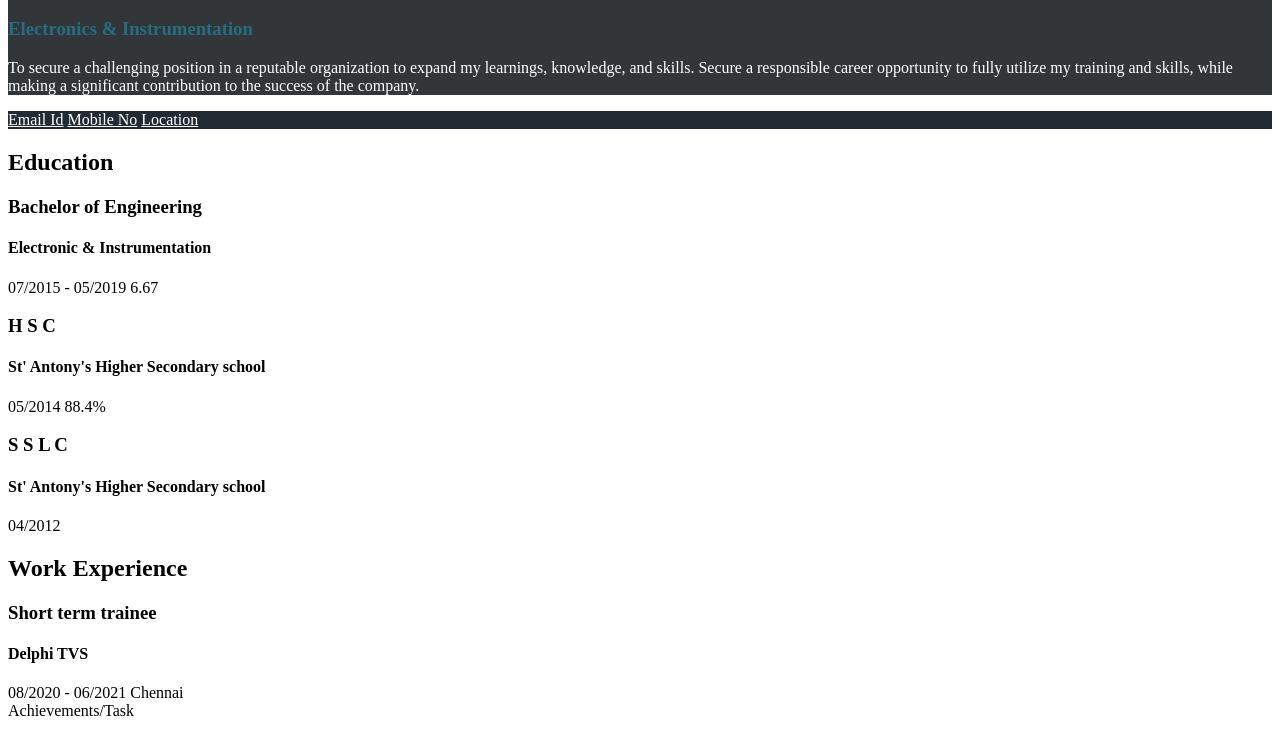
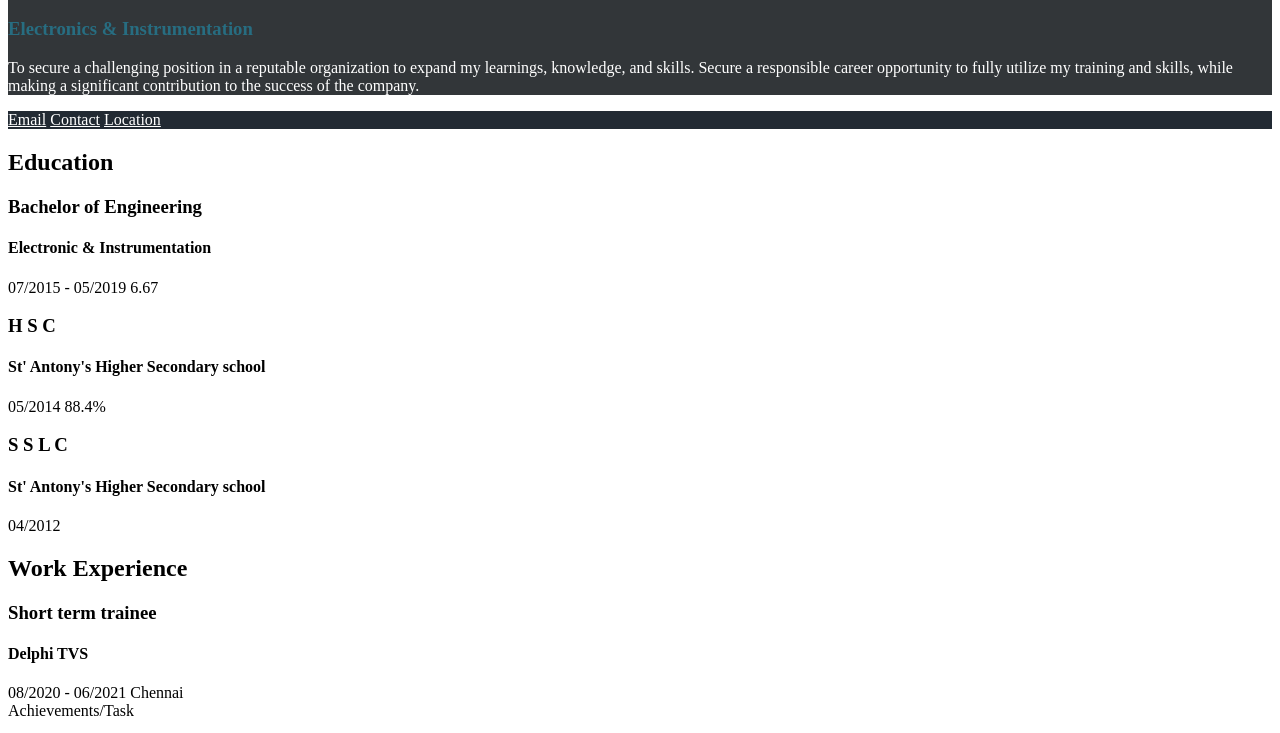
Before and after one commit to prawin10/personal-portfolio1, a website: page index.html in a window 1280 px wide. Shown: the part 48-781 px from the top of the page. Drawn offline with Linux system fonts and the light colour scheme.

Commit message:
add index.html

```diff
--- a/index.html
+++ b/index.html
@@ -12,8 +12,8 @@
          </p>
       </div>
       <div id="contact">
-         <a href="prawinaga10@gmail.com" target="_blank">Email Id</a>
-         <a href="9884315897" target="_blank">Mobile No</a>
+         <a href="prawinaga10@gmail.com" target="_blank">Email</a>
+         <a href="9884315897" target="_blank">Contact</a>
          <a href="https://www.google.com/maps/place/Anna+Nagar,+Thanjavur,+Tamil+Nadu+613001/@10.7686171,79.1360059,15z/data=!3m1!4b1!4m5!3m4!1s0x3baab8f2a72b3ae7:0x80df5b015f59a181!8m2!3d10.7685963!4d79.1447607" target="_blank">Location</a>
       </div>
       <div id="main content">
```
